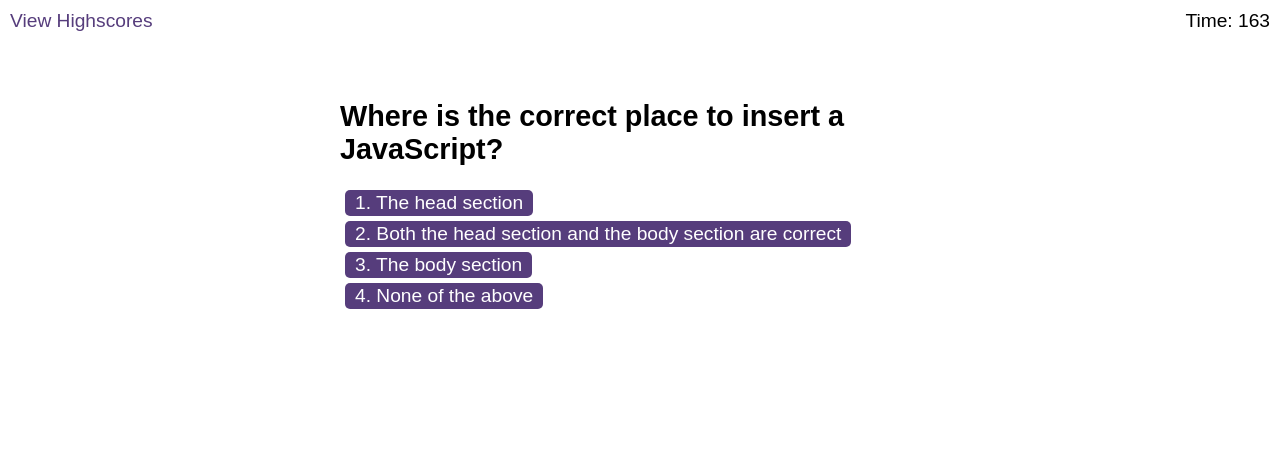
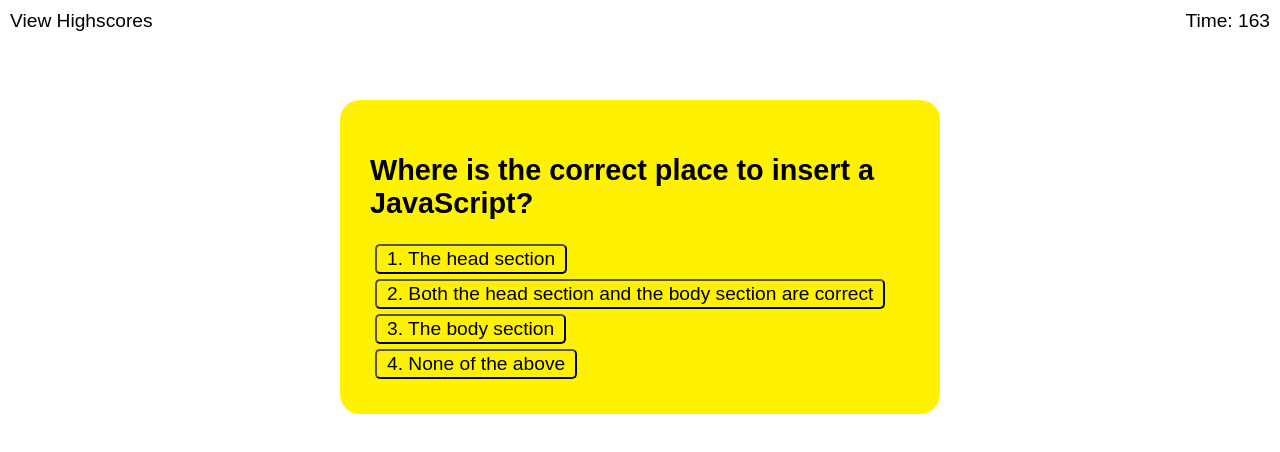
Before and after one commit to axeljamal/api-js-code-quiz, a plain HTML site: page index.html in a window 1280 px wide. Both pictures are taken after a click on the button "Start Quiz". Drawn offline with Linux system fonts and the light colour scheme.

Commit message:
modified css, buttons and background

```diff
--- a/assets/css/styles.css
+++ b/assets/css/styles.css
@@ -4,13 +4,13 @@ body {
 }
 
 a {
-  color: #563d7c;
+  color: #000000;
   text-decoration: none;
   transition: color 0.1s;
 }
 
 a:hover {
-  color: #8570a5;
+  color: #fff980;
 }
 
 button {
@@ -18,16 +18,16 @@ button {
   margin: 5px;
   cursor: pointer;
   font-size: 100%;
-  background-color: #563d7c;
+  background-color: #fff200;
   border-radius: 5px;
   padding: 2px 10px;
-  color: white;
-  border: 0;
+  color: rgb(0, 0, 0);
+  border-color: #000000;
   transition: background-color 0.1s;
 }
 
 button:hover {
-  background-color: #8570a5;
+  background-color: #ffffff;
 }
 
 .choices button {
@@ -36,6 +36,12 @@ button:hover {
 
 input[type="text"] {
   font-size: 100%;
+}
+
+#questions {
+  background-color: #fff200;
+  padding: 30px;
+  border-radius: 20px;
 }
 
 ol {
```
